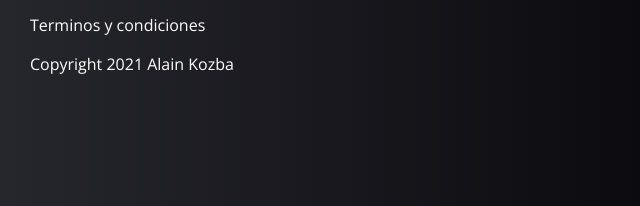
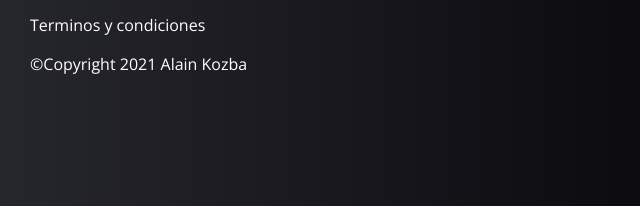
Before and after one commit to alainkozba/proyecto-kozba, a plain HTML site: page index.html in a window 1280 px wide. Shown: the part 1529-1735 px from the top of the page, 0-640 px from the left. Drawn offline with nearby package versions, Linux system fonts and the light colour scheme.

Commit message:
cambio en el footer

```diff
--- a/index.html
+++ b/index.html
@@ -85,7 +85,7 @@
                         </ul>
                 </ul>
                 <p>Terminos y condiciones</p>
-                <p>Copyright 2021 Alain Kozba</p>
+                <p>©Copyright 2021 Alain Kozba</p>
             </div>
         </div>
     </div>
```
